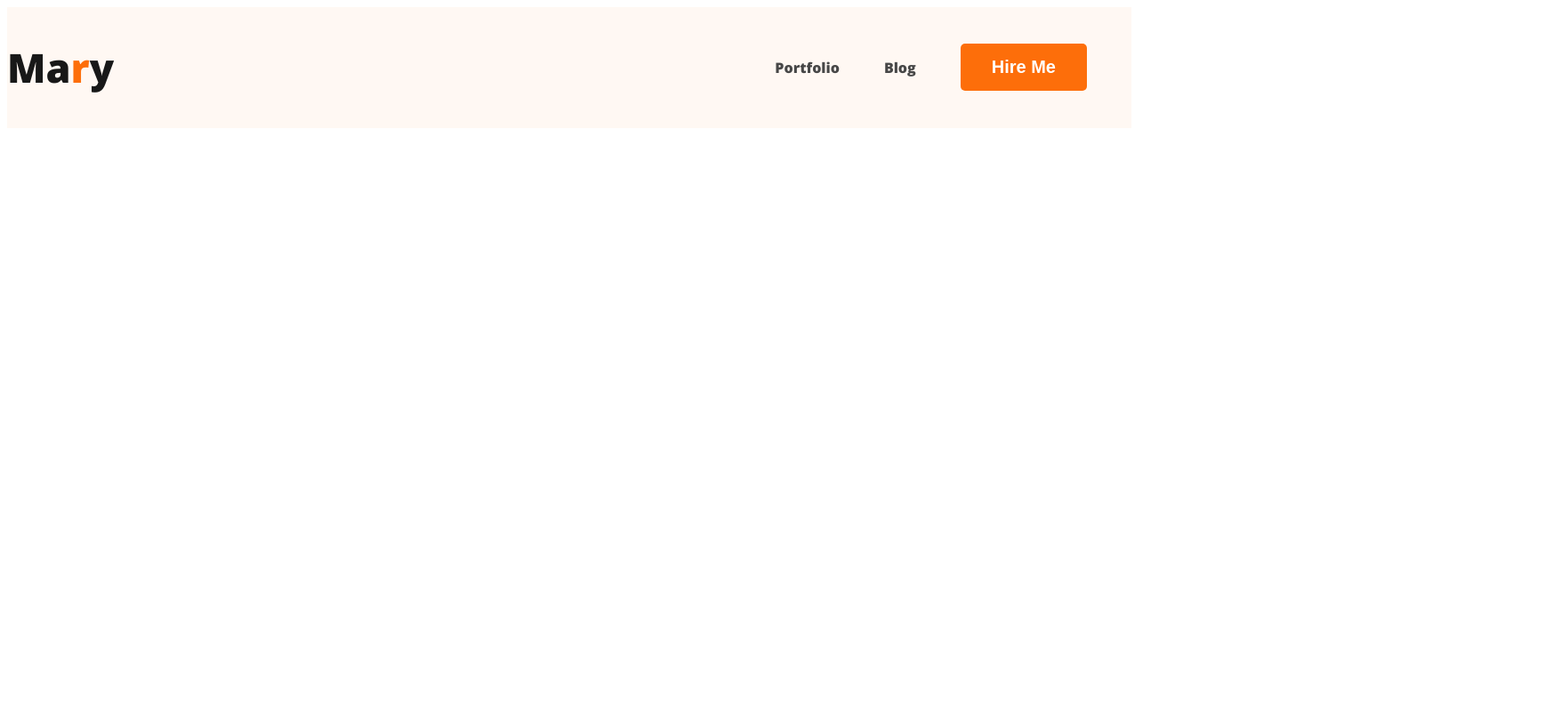
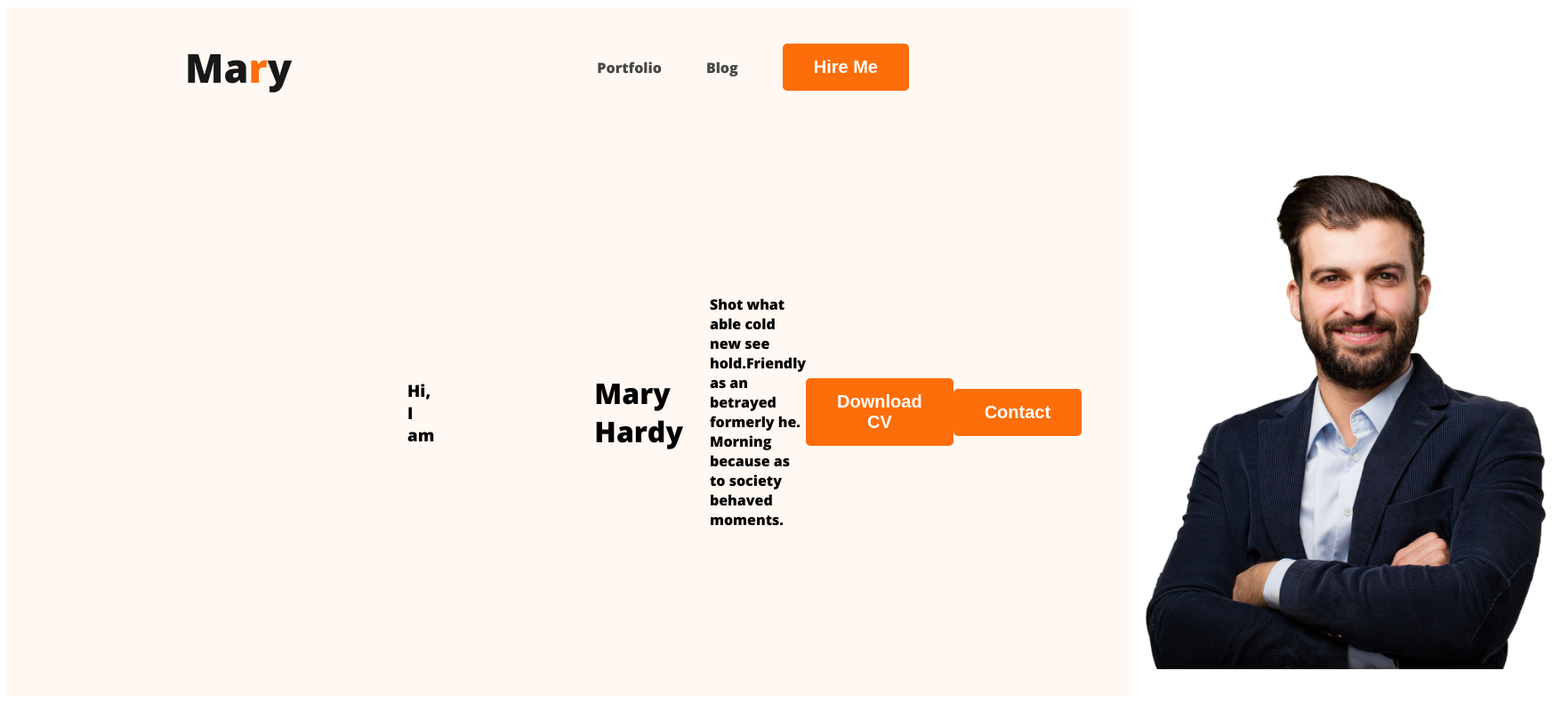
Before and after one commit to Safi022/webdeveloper-portfolio, a plain HTML site: page index.html in a window 1280 px wide. Shown: the whole page at 89% size, 1746 px wide, since content can reach past the window. Drawn offline with nearby package versions, Linux system fonts and the light colour scheme.

Commit message:
added some more things

```diff
--- a/Styles/portfolio.css
+++ b/Styles/portfolio.css
@@ -2,6 +2,7 @@ nav{
     display: flex;
     justify-content: space-between;
     align-items: center;
+    margin: 0px 200px;
 }
 body{
     font-family: 'Open Sans', sans-serif;
@@ -39,3 +40,11 @@ nav a{
 .hc{
     background-color: #fff8f3;
 }
+.banner{
+    padding: 30px 30px 30px 150px;
+    display: flex;
+    align-items: center;
+}
+.pp{
+    width: 500px;
+}
--- a/index.html
+++ b/index.html
@@ -21,6 +21,16 @@
                 <li><button class="btn">Hire Me</button></li>
             </ul>
         </nav>
+        <div class="banner">
+            <div class="banner content">
+                <h3 class="banner greeting">Hi, I am</h3>
+                <h1 class="banner title">Mary Hardy</h1>
+                <p>Shot what able cold new see hold.Friendly as an betrayed formerly he. Morning because as to society behaved moments.</p>
+                <button class="btn">Download CV</button>
+                <button class="btn">Contact</button>
+            </div>
+            <img src="images/hardy.png" class="pp" alt="">
+        </div>
     </header>
     <main>
 
```
